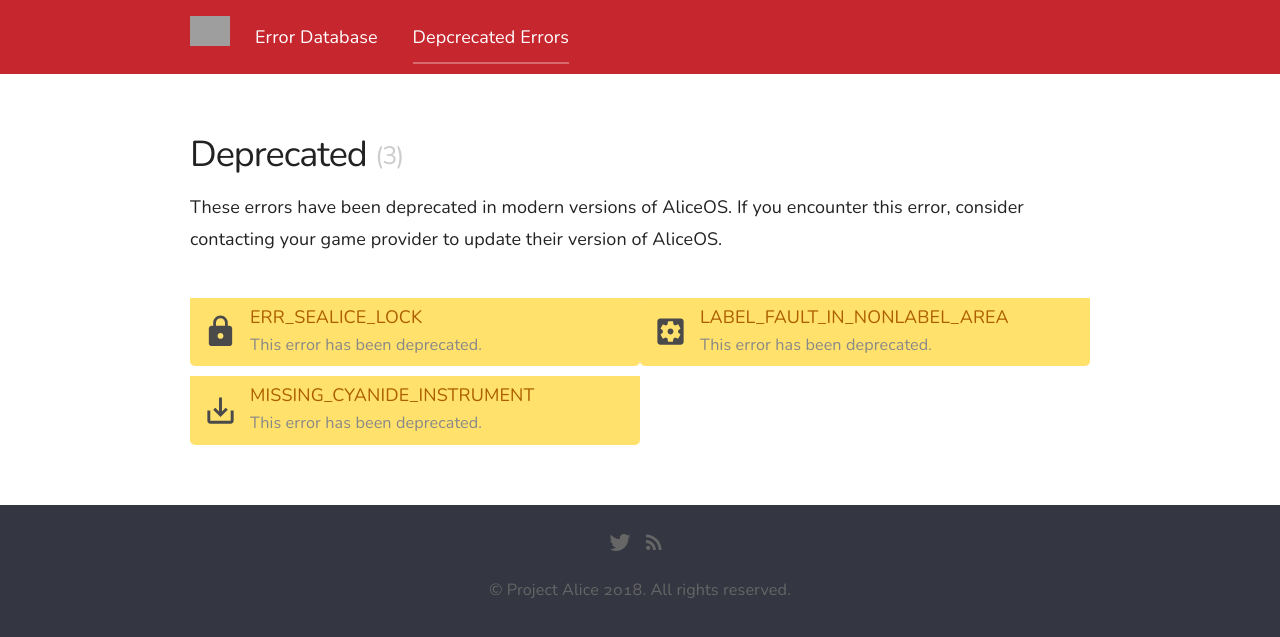
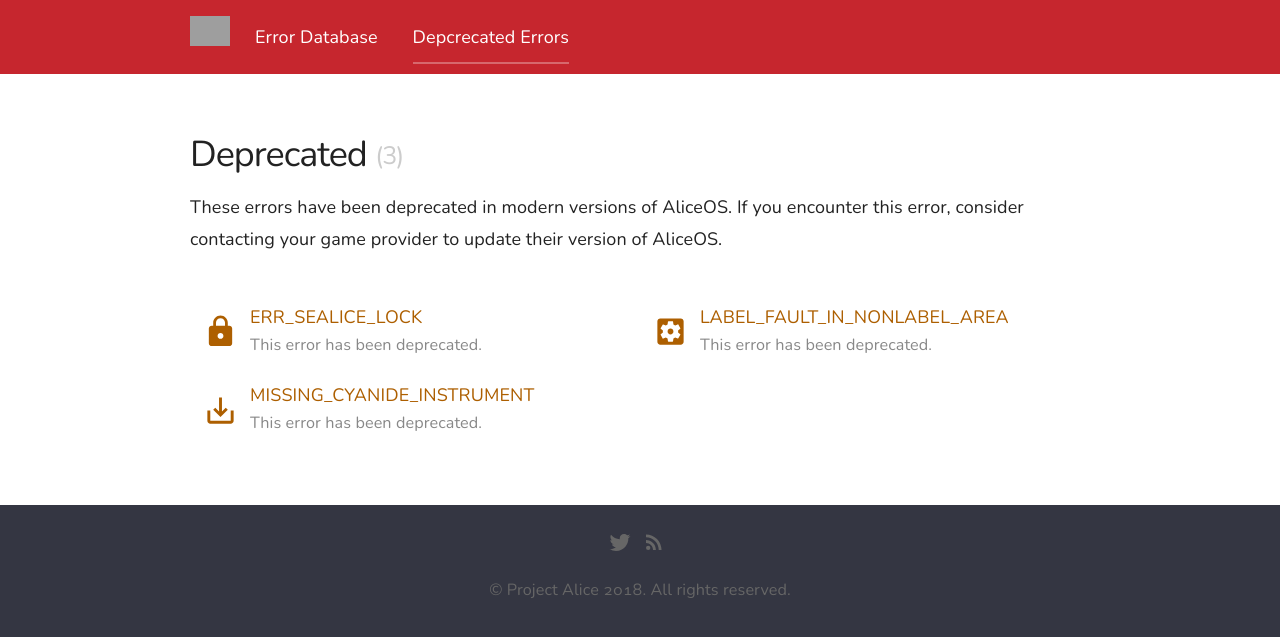
Before and after one commit to ProjectAliceDev/aoserror, a Jekyll site: the page built from deprecated.html, in a window 1280 px wide. Shown: the top 637 px of the page. Built offline with Jekyll 4.4.1, drawn with Linux system fonts in a browser that asks for light colours; nearby versions of some CDN libraries; grey boxes are pictures that could not be loaded.

Commit message:
Turns out the bg color was a bad move

```diff
--- a/_includes/listings.html
+++ b/_includes/listings.html
@@ -13,12 +13,6 @@
 			</a>
 		</li>
 		{% else if item.deprecated == 1 %}
-		<style>
-			.text-deprecated {
-				background-color: #ffe16b;
-				color: #ad5f00;
-			}
-		</style>
 		<li {% if item.url == page.url %}class="active"{% endif %} class = "text-deprecated">
 			<a href="{{ site.baseurl }}{{ item.url }}" class = "text-deprecated">
 				<div class="icon text-deprecated">{% include document-icon.html icon=item.type %}</div>
--- /dev/null
+++ b/_sass/depre.scss
@@ -0,0 +1,3 @@
+.text-deprecated {
+    color: #ad5f00;
+}
--- a/_sass/tutorials.scss
+++ b/_sass/tutorials.scss
@@ -154,18 +154,31 @@
 			flex-wrap: wrap;
 		}
 
+		div.text-deprecated {
+			svg {
+				width: 35px;
+				height: 35px;
+				fill: #ad5f00;
+				-webkit-transition: all .2s ease;
+				margin: 0 auto;
+			}
+		}
+
 		.icon {
 			flex: 0 0 50px;
 			display: flex;
 			align-items: center;
 			padding: 0 5px 0 0;
+
 			svg {
 				width: 35px;
 				height: 35px;
 				fill: $link-color;
 				-webkit-transition: all .2s ease;
 				margin: 0 auto;
+
 			}
+
 		}
 
 		.length {
--- a/css/screen.scss
+++ b/css/screen.scss
@@ -13,3 +13,4 @@
 @import "modal";
 @import "form";
 @import "cloudcannon";
+@import "depre";
```
